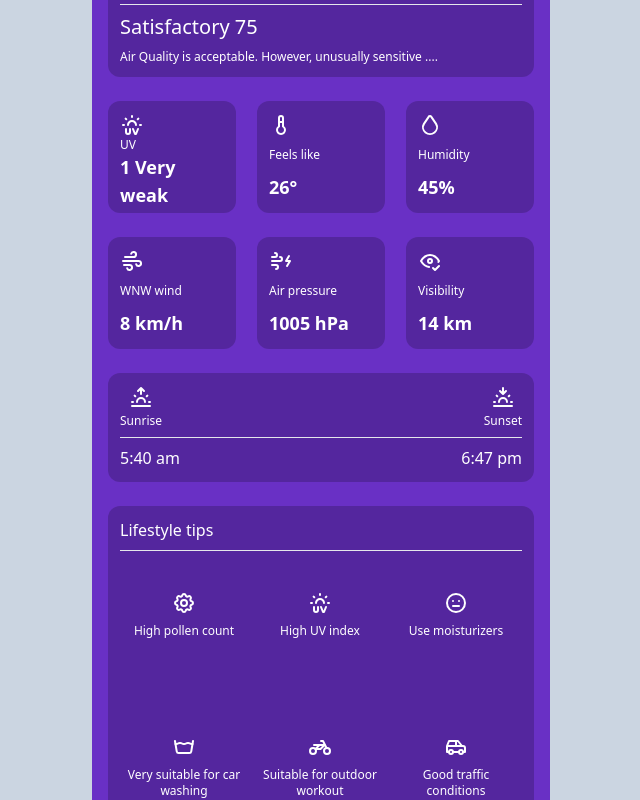
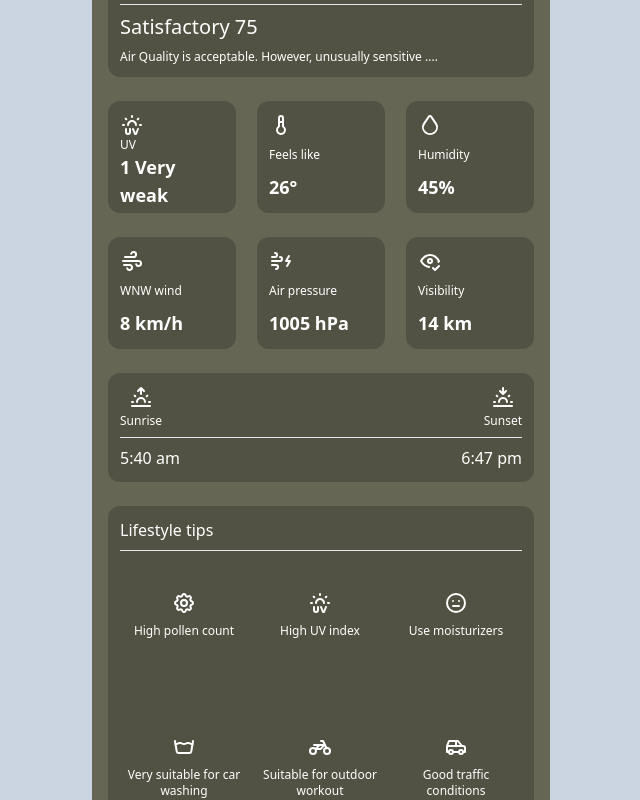
Before and after one commit to itshivamvyas/weatherreport, a React (Vite) app: page / in a window 1280 px wide. Shown: the part 1080-1880 px from the top of the page, without its empty margins (319-959 px from the left). Built offline with nearby package versions, Linux system fonts and the light colour scheme.

Commit message:
Update Colour Codes

```diff
--- a/src/Components/Pages/Home.tsx
+++ b/src/Components/Pages/Home.tsx
@@ -136,7 +136,7 @@ function Home() {
           </div>
           <hr />
           <h1 className="text-xl">Satisfactory 75</h1>
-          <p className="font-thin text-xs">
+          <p className="text-xs">
             Air Quality is acceptable. However, unusually sensitive ....
           </p>
         </div>
@@ -146,21 +146,21 @@ function Home() {
             <div>
               <IconUvIndex />
             </div>
-            <div className="font-thin text-xs">UV</div>
+            <div className="text-xs">UV</div>
             <div className="font-semibold text-lg">1 Very weak</div>
           </div>
           <div className="flex flex-col justify-between items-start p-3 bg-transparent/20 rounded-xl w-32 h-28">
             <div>
               <IconTemperature />
             </div>
-            <div className="font-thin text-xs">Feels like</div>
+            <div className="text-xs">Feels like</div>
             <div className="font-semibold text-lg">26°</div>
           </div>
           <div className="flex flex-col justify-between items-start p-3 bg-transparent/20 rounded-xl w-32 h-28">
             <div>
               <IconDroplet />
             </div>
-            <div className="font-thin text-xs">Humidity</div>
+            <div className="text-xs">Humidity</div>
             <div className="font-semibold text-lg">45%</div>
           </div>
         </div>
@@ -170,21 +170,21 @@ function Home() {
             <div>
               <IconWind />
             </div>
-            <div className="font-thin text-xs">WNW wind</div>
+            <div className="text-xs">WNW wind</div>
             <div className="font-semibold text-lg">8 km/h</div>
           </div>
           <div className="flex flex-col justify-between items-start p-3 bg-transparent/20 rounded-xl w-32 h-28">
             <div>
               <IconWindElectricity />
             </div>
-            <div className="font-thin text-xs">Air pressure</div>
+            <div className="text-xs">Air pressure</div>
             <div className="font-semibold text-lg">1005 hPa</div>
           </div>
           <div className="flex flex-col justify-between items-start p-3 bg-transparent/20 rounded-xl w-32 h-28">
             <div>
               <IconEyeCheck />
             </div>
-            <div className="font-thin text-xs">Visibility</div>
+            <div className="text-xs">Visibility</div>
             <div className="font-semibold text-lg">14 km</div>
           </div>
         </div>
@@ -195,13 +195,13 @@ function Home() {
               <div>
                 <IconSunrise />
               </div>
-              <p className="text-xs font-thin">Sunrise</p>
+              <p className="text-xs">Sunrise</p>
             </div>
             <div className="flex flex-col gap-1 items-center">
               <div>
                 <IconSunset />
               </div>
-              <p className="text-xs font-thin">Sunset</p>
+              <p className="text-xs">Sunset</p>
             </div>
           </div>
           <div>
@@ -226,7 +226,7 @@ function Home() {
                 <div>
                   <IconSettings />
                 </div>
-                <div className="font-thin text-xs text-center">
+                <div className="text-xs text-center">
                   High pollen count
                 </div>
               </div>
@@ -234,7 +234,7 @@ function Home() {
                 <div>
                   <IconUvIndex />
                 </div>
-                <div className="font-thin text-xs text-center">
+                <div className="text-xs text-center">
                   High UV index
                 </div>
               </div>
@@ -242,7 +242,7 @@ function Home() {
                 <div>
                   <IconMoodEmpty />
                 </div>
-                <div className="font-thin text-xs text-center">
+                <div className="text-xs text-center">
                   Use moisturizers
                 </div>
               </div>
@@ -253,7 +253,7 @@ function Home() {
                 <div>
                   <IconWash />
                 </div>
-                <div className="font-thin text-xs text-center">
+                <div className="text-xs text-center">
                   Very suitable for car washing
                 </div>
               </div>
@@ -261,7 +261,7 @@ function Home() {
                 <div>
                   <IconMotorbike />
                 </div>
-                <div className="font-thin text-xs text-center">
+                <div className="text-xs text-center">
                   Suitable for outdoor workout
                 </div>
               </div>
@@ -269,7 +269,7 @@ function Home() {
                 <div>
                   <IconCar />
                 </div>
-                <div className="font-thin text-xs text-center">
+                <div className="text-xs text-center">
                   Good traffic conditions
                 </div>
               </div>
@@ -280,7 +280,7 @@ function Home() {
                 <div>
                   <IconPlane />
                 </div>
-                <div className="font-thin text-xs text-center">
+                <div className="text-xs text-center">
                   Not suitable for a trip
                 </div>
               </div>
@@ -288,7 +288,7 @@ function Home() {
                 <div>
                   <IconSpider />
                 </div>
-                <div className="font-thin text-xs text-center">
+                <div className="text-xs text-center">
                   Some mosquitos
                 </div>
               </div>
--- a/tailwind.config.js
+++ b/tailwind.config.js
@@ -7,7 +7,7 @@ export default {
         "my-image": "url('/public/Wallpaper.jpg')",
       },
       backgroundColor: {
-        "shade-1" : '#6930C5',
+        "shade-1" : '#665',
       }
     },
   },
```
